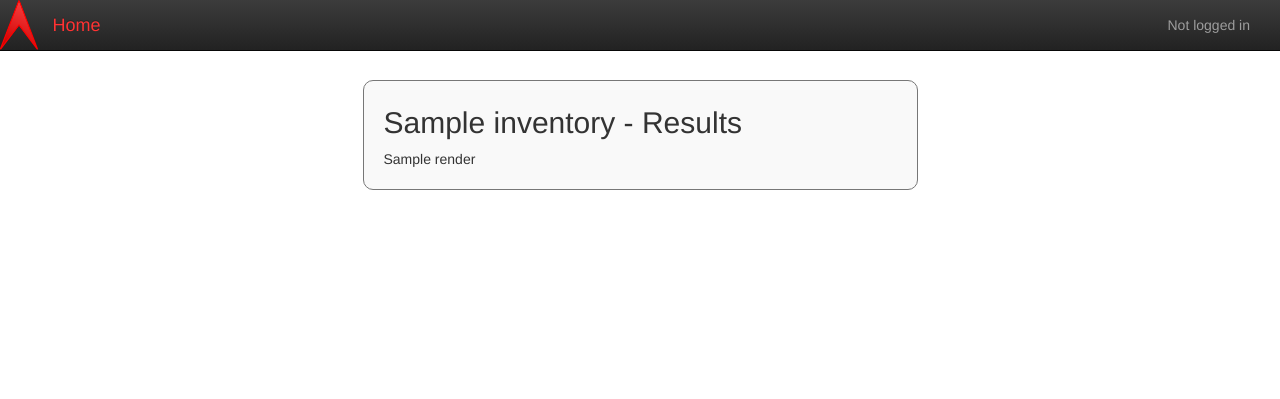
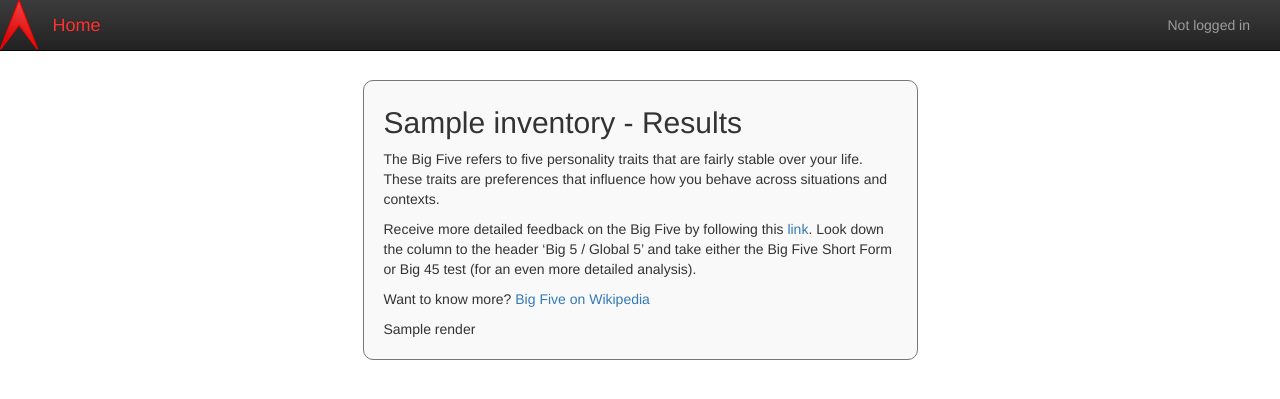
Before and after one commit to srmagura/goodnight-lead, a Django app: template app/templates/review_inventory/big_five.html in a window 1280 px wide. Shown: the top 399 px of the page. Run offline with Django 3.2, Linux system fonts and the light colour scheme; the template is opened without the code that fills it: most values are stand-ins (such as "Sample title", 1, 10 or a date in 2020); parts of the project's set-up code (start-up, migrations or seed data) failed here and were passed over; some libraries are stand-ins or nearby versions.

Commit message:
Add text to results pages for BigFive, CoreSelf

```diff
--- a/app/templates/review_inventory/big_five.html
+++ b/app/templates/review_inventory/big_five.html
@@ -2,6 +2,13 @@
 
 {% block review_content %}
 <div class="inventory-review-page">
+<p>The Big Five refers to five personality traits that are fairly stable over your life. These traits are preferences that influence how you behave across situations and contexts.</p>
+
+<p>Receive more detailed feedback on the Big Five by following this
+<a target="_blank" href="http://similarminds.com/personality_tests.html">link</a>.
+Look down the column to the header ‘Big 5 / Global 5’ and take either the Big Five Short Form or Big 45 test (for an even more detailed analysis).</p>
+
+<p>Want to know more? <a target="_blank" href="http://en.wikipedia.org/wiki/Big_Five_personality_traits">Big Five on Wikipedia</a></p>
 {% for slider_container in slider_containers %}
     {{ slider_container.render }}
 {% endfor %}
```
Also changed, not shown: app/templates/review_inventory/core_self.html (+7 -0 lines).
